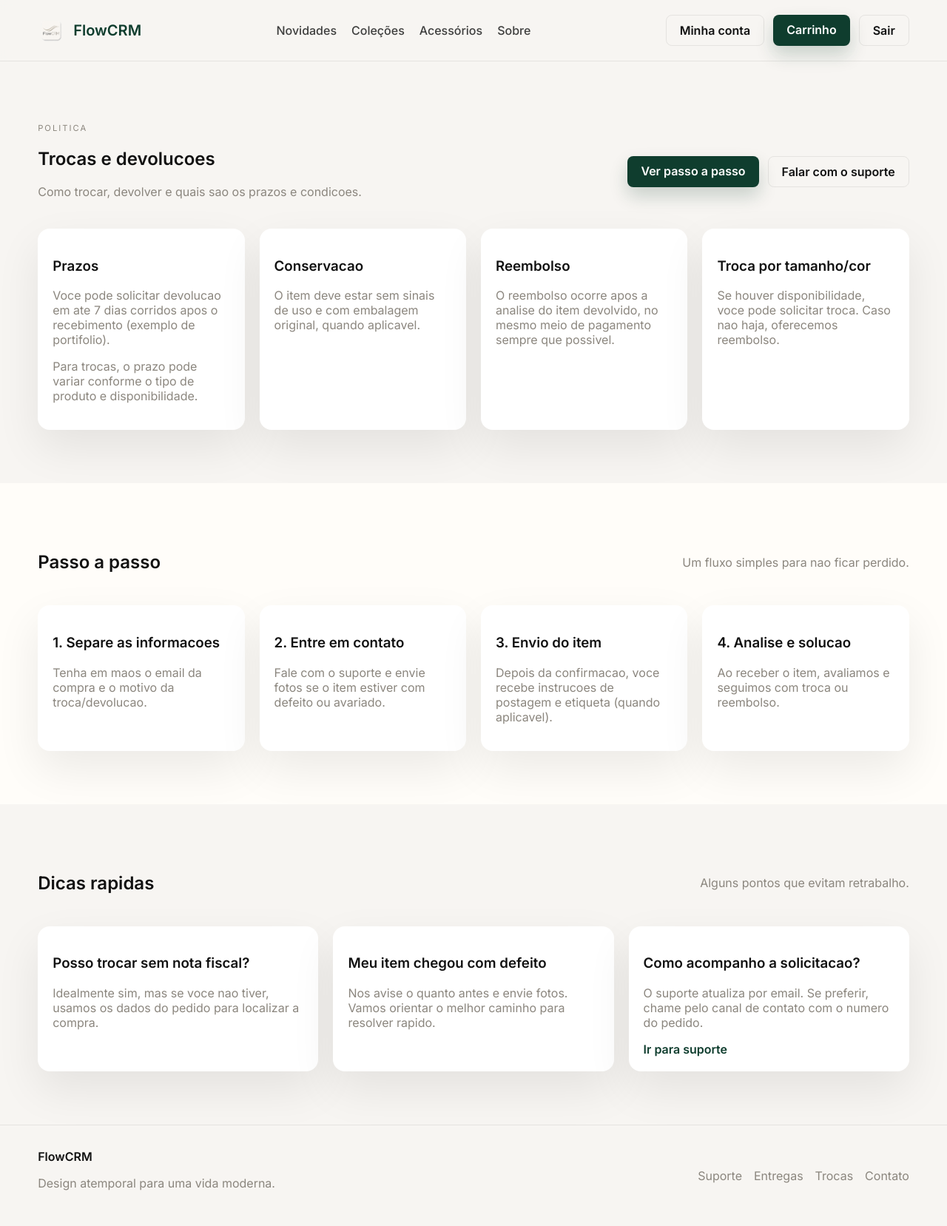
After one commit to gleydson-silv/trilha_backend_nadic, a Django app: page /app/returns/ in a window 1280 px wide. The commit adds this page. Shown: the whole page at 74% size. Run offline with Django 5.2, Linux system fonts and the light colour scheme; the visitor is signed in with stand-in values (Sample User, id 1).

Commit message:
Adiciona pagina de trocas

```diff
--- a/users/templates/base.html
+++ b/users/templates/base.html
@@ -53,7 +53,7 @@
           <div class="footer__links">
             <a href="/app/support/">Suporte</a>
             <a href="/app/deliveries/">Entregas</a>
-            <a href="#">Trocas</a>
+            <a href="/app/returns/">Trocas</a>
             <a href="#">Contato</a>
           </div>
         </div>
--- /dev/null
+++ b/users/templates/returns.html
@@ -0,0 +1,97 @@
+{% extends "base.html" %}
+
+{% block title %}Trocas e devolucoes{% endblock %}
+
+{% block content %}
+<section class="section">
+  <div class="container">
+    <div class="section__head">
+      <div>
+        <p class="eyebrow">Politica</p>
+        <h2>Trocas e devolucoes</h2>
+        <p class="muted">Como trocar, devolver e quais sao os prazos e condicoes.</p>
+      </div>
+      <div class="hero__actions">
+        <a class="btn" href="#passos">Ver passo a passo</a>
+        <a class="btn btn--ghost" href="/app/support/#contato">Falar com o suporte</a>
+      </div>
+    </div>
+
+    <div class="grid">
+      <article class="card">
+        <h3>Prazos</h3>
+        <p class="muted">Voce pode solicitar devolucao em ate 7 dias corridos apos o recebimento (exemplo de portifolio).</p>
+        <p class="muted">Para trocas, o prazo pode variar conforme o tipo de produto e disponibilidade.</p>
+      </article>
+
+      <article class="card">
+        <h3>Conservacao</h3>
+        <p class="muted">O item deve estar sem sinais de uso e com embalagem original, quando aplicavel.</p>
+      </article>
+
+      <article class="card">
+        <h3>Reembolso</h3>
+        <p class="muted">O reembolso ocorre apos a analise do item devolvido, no mesmo meio de pagamento sempre que possivel.</p>
+      </article>
+
+      <article class="card">
+        <h3>Troca por tamanho/cor</h3>
+        <p class="muted">Se houver disponibilidade, voce pode solicitar troca. Caso nao haja, oferecemos reembolso.</p>
+      </article>
+    </div>
+  </div>
+</section>
+
+<section class="section section--muted" id="passos">
+  <div class="container">
+    <div class="section__head">
+      <h2>Passo a passo</h2>
+      <p class="muted">Um fluxo simples para nao ficar perdido.</p>
+    </div>
+
+    <div class="grid">
+      <div class="card">
+        <h3>1. Separe as informacoes</h3>
+        <p class="muted">Tenha em maos o email da compra e o motivo da troca/devolucao.</p>
+      </div>
+      <div class="card">
+        <h3>2. Entre em contato</h3>
+        <p class="muted">Fale com o suporte e envie fotos se o item estiver com defeito ou avariado.</p>
+      </div>
+      <div class="card">
+        <h3>3. Envio do item</h3>
+        <p class="muted">Depois da confirmacao, voce recebe instrucoes de postagem e etiqueta (quando aplicavel).</p>
+      </div>
+      <div class="card">
+        <h3>4. Analise e solucao</h3>
+        <p class="muted">Ao receber o item, avaliamos e seguimos com troca ou reembolso.</p>
+      </div>
+    </div>
+  </div>
+</section>
+
+<section class="section" id="faq">
+  <div class="container">
+    <div class="section__head">
+      <h2>Dicas rapidas</h2>
+      <p class="muted">Alguns pontos que evitam retrabalho.</p>
+    </div>
+
+    <div class="grid">
+      <div class="card">
+        <h3>Posso trocar sem nota fiscal?</h3>
+        <p class="muted">Idealmente sim, mas se voce nao tiver, usamos os dados do pedido para localizar a compra.</p>
+      </div>
+      <div class="card">
+        <h3>Meu item chegou com defeito</h3>
+        <p class="muted">Nos avise o quanto antes e envie fotos. Vamos orientar o melhor caminho para resolver rapido.</p>
+      </div>
+      <div class="card">
+        <h3>Como acompanho a solicitacao?</h3>
+        <p class="muted">O suporte atualiza por email. Se preferir, chame pelo canal de contato com o numero do pedido.</p>
+        <a class="link" href="/app/support/">Ir para suporte</a>
+      </div>
+    </div>
+  </div>
+</section>
+{% endblock %}
--- a/users/urls.py
+++ b/users/urls.py
@@ -43,4 +43,5 @@ urlpatterns = [
     path('app/about/', frontend_views.app_about, name='app_about'),
     path('app/support/', frontend_views.app_support, name='app_support'),
     path('app/deliveries/', frontend_views.app_deliveries, name='app_deliveries'),
+    path('app/returns/', frontend_views.app_returns, name='app_returns'),
 ]
```
